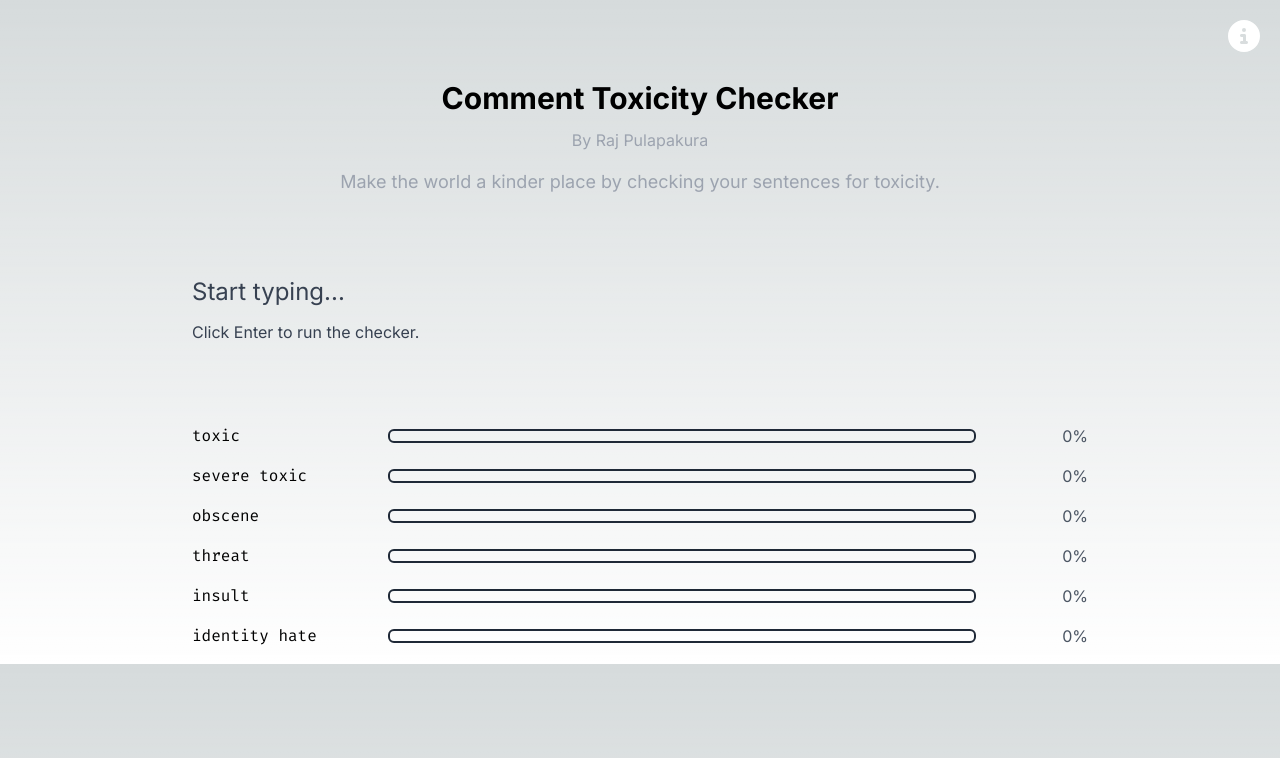
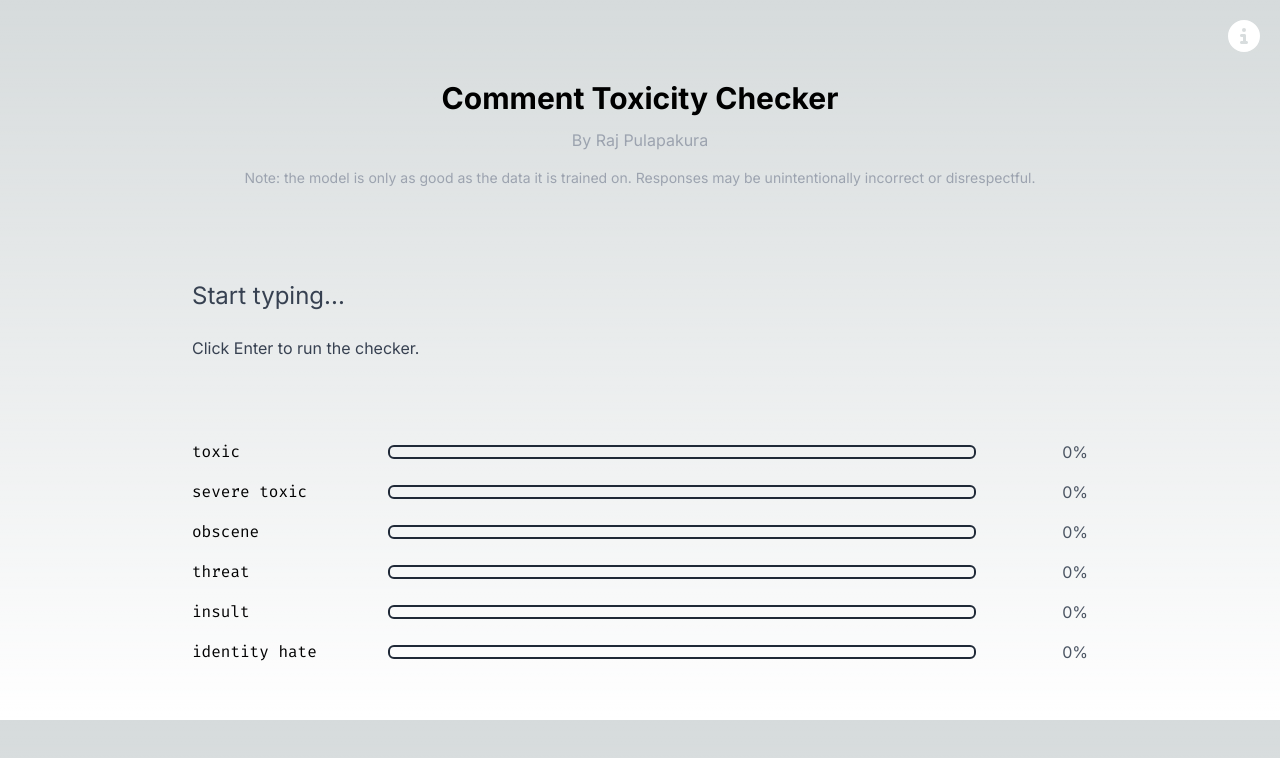
Before and after one commit to raj-pulapakura/Comment-Toxicity-Checker, a Next.js app in the folder web/: page / in a window 1280 px wide. Shown: the top 758 px of the page. Built offline with nearby package versions, Linux system fonts and the light colour scheme.

Commit message:
✨ adding loading spinner and fixed information icon

```diff
--- a/web/package.json
+++ b/web/package.json
@@ -23,6 +23,7 @@
     "postcss": "8.4.27",
     "react": "18.2.0",
     "react-dom": "18.2.0",
+    "react-loader-spinner": "^6.1.0",
     "tailwindcss": "3.3.3",
     "typescript": "5.1.6"
   }
--- a/web/src/app/globals.css
+++ b/web/src/app/globals.css
@@ -3,7 +3,30 @@
 @tailwind utilities;
 
 * {
-  overflow: hidden;
+  overflow-x: hidden;
+}
+
+/* width */
+::-webkit-scrollbar {
+  width: 15px;
+}
+
+/* Track */
+::-webkit-scrollbar-track {
+  box-shadow: inset 0 0 5px rgb(54, 54, 54);
+  border-radius: 10px;
+}
+
+/* Handle */
+::-webkit-scrollbar-thumb {
+  box-shadow: inset 0 0 5px black;
+  background: rgb(53, 53, 53);
+  border-radius: 10px;
+}
+
+/* Handle on hover */
+::-webkit-scrollbar-thumb:hover {
+  background: rgb(36, 36, 36);
 }
 
 :root {
--- a/web/src/app/page.tsx
+++ b/web/src/app/page.tsx
@@ -9,11 +9,10 @@ export default function Home() {
         Comment Toxicity Checker
       </h1>
       <p className="text-center mt-3 text-gray-400">By Raj Pulapakura</p>
-      <section className="w-full flex flex-col justify-center items-center">
+      <section className="w-full flex flex-col justify-center items-center mb-10">
         <div style={{ minWidth: "450px" }} className="w-[70%]">
-          <p className="text-lg text-center mt-4 text-gray-400">
-            Make the world a kinder place by checking your sentences for
-            toxicity.
+          <p className="text-sm text-center mt-4 text-gray-400">
+            Note: the model is only as good as the data it is trained on. Responses may be unintentionally incorrect or disrespectful.
           </p>
           <ToxicityBars />
         </div>
--- a/web/src/components/InformationButton.tsx
+++ b/web/src/components/InformationButton.tsx
@@ -1,6 +1,6 @@
 "use client";
 
-import { faArrowRight, faInfoCircle } from "@fortawesome/free-solid-svg-icons";
+import { faArrowRight } from "@fortawesome/free-solid-svg-icons";
 import { FontAwesomeIcon } from "@fortawesome/react-fontawesome";
 import { useState } from "react";
 
@@ -14,15 +14,20 @@ export default function InformationButton() {
 
   return (
     <>
-      <FontAwesomeIcon
-        onMouseOver={() => setHovering(true)}
-        onMouseLeave={() => setHovering(false)}
-        onClick={() => setTranslation("translateX(0%)")}
-        icon={faInfoCircle}
-        size="2x"
-        className="absolute top-0 right-0 m-5 hover:cursor-pointer z-10"
-        color={hovering ? "gray" : "white"}
-      />
+
+      {/* Used SVG instead of FontAwesome because the icon would fill up the screen on loading. */}
+      <svg
+          onMouseOver={() => setHovering(true)}
+          onMouseLeave={() => setHovering(false)}
+          onClick={() => setTranslation("translateX(0%)")}
+          className="absolute top-0 right-0 m-5 hover:cursor-pointer z-10"
+          color={hovering ? "gray" : "white"}
+          viewBox="0 0 512 512"
+          height={32}
+          width={32}
+      >
+          <path fill="currentColor" d="M256 512A256 256 0 1 0 256 0a256 256 0 1 0 0 512zM216 336h24V272H216c-13.3 0-24-10.7-24-24s10.7-24 24-24h48c13.3 0 24 10.7 24 24v88h8c13.3 0 24 10.7 24 24s-10.7 24-24 24H216c-13.3 0-24-10.7-24-24s10.7-24 24-24zm40-208a32 32 0 1 1 0 64 32 32 0 1 1 0-64z" />
+      </svg>
 
       <section
         className="absolute top-0 right-0 bg-gray-800 z-20 h-screen w-[500px] p-10 overflow-auto"
--- a/web/src/components/ToxicityBars.tsx
+++ b/web/src/components/ToxicityBars.tsx
@@ -3,11 +3,13 @@
 import { predict } from "@/helpers";
 import { useState, KeyboardEvent } from "react";
 import ToxicityClass from "./ToxicityClass";
+import { ColorRing } from "react-loader-spinner";
 
 export default function ToxicityBars() {
   function onInputKeyDown(e: KeyboardEvent<HTMLInputElement>) {
     if (e.key === "Enter") {
       e.preventDefault();
+      setLoadingState(true);
       predict(e.currentTarget.value).then((predictions) => {
         // convert predictions from range [0, 1] to range [0, 100]
         predictions = predictions.map((rawPred) => Math.round(rawPred * 100));
@@ -18,9 +20,12 @@ export default function ToxicityBars() {
         setThreatState(predictions[3]);
         setInsultState(predictions[4]);
         setIdentityState(predictions[5]);
+        setLoadingState(false);
       });
     }
   }
+
+  let [loadingState, setLoadingState] = useState<boolean>(false);
 
   let [toxicState, setToxicState] = useState<number>(0);
   let [severeToxicState, setSevereToxicState] = useState<number>(0);
@@ -31,12 +36,21 @@ export default function ToxicityBars() {
 
   return (
     <div>
-      <input
-        autoFocus
-        placeholder="Start typing..."
-        className="w-full autofocus text-2xl mt-20 mb-3 outline-0 bg-transparent placeholder:text-gray-700"
-        onKeyDown={onInputKeyDown}
-      />
+      <div className="mt-20 flex mb-3 items-center">
+        <input
+          autoFocus
+          placeholder="Start typing..."
+          className="w-full autofocus text-2xl py-3 outline-0 bg-transparent placeholder:text-gray-700"
+          onKeyDown={onInputKeyDown}
+        />
+        <ColorRing
+          visible={loadingState}
+          height="40"
+          width="40"
+          ariaLabel="blocks-loading"
+          colors={['lightblue', 'lightblue', 'lightblue', 'lightblue', 'lightblue']}
+        />
+      </div>
       <p className="text-gray-700 mb-20">Click Enter to run the checker.</p>
       <ToxicityClass label="toxic" value={toxicState} />
       <ToxicityClass label="severe toxic" value={severeToxicState} />
--- a/web/src/helpers.ts
+++ b/web/src/helpers.ts
@@ -35,7 +35,6 @@ function tokenize(tokenizer: any, text: string) {
     modelInput = tf.tensor1d(tokens.slice(0, maxLen));
   } else if (tokens.length < maxLen) {
     // pad
-    tf.Tensor;
     modelInput = tf.pad(tokens, [[0, maxLen - tokens.length]]) as tf.Tensor1D;
   }
 
```
Also changed, not shown: 1 other file (tests, documents, lock files or other folders).
